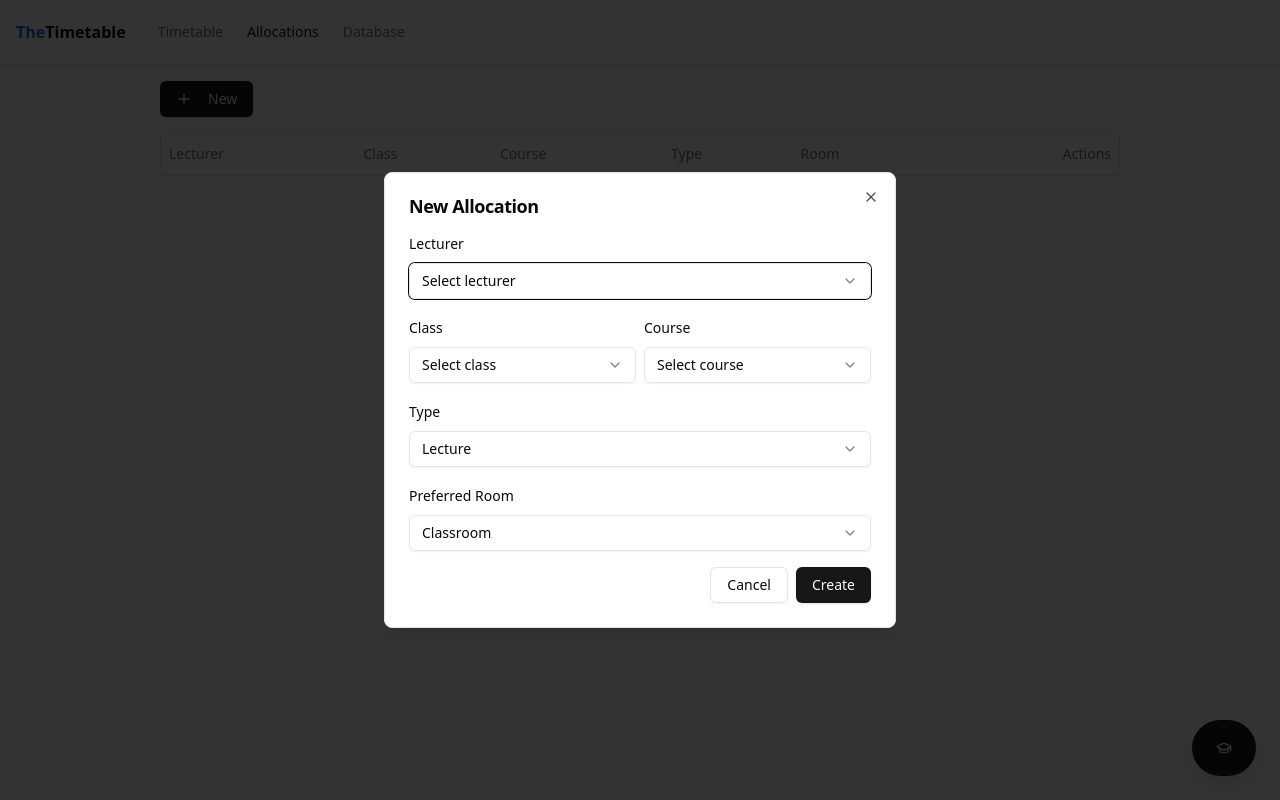
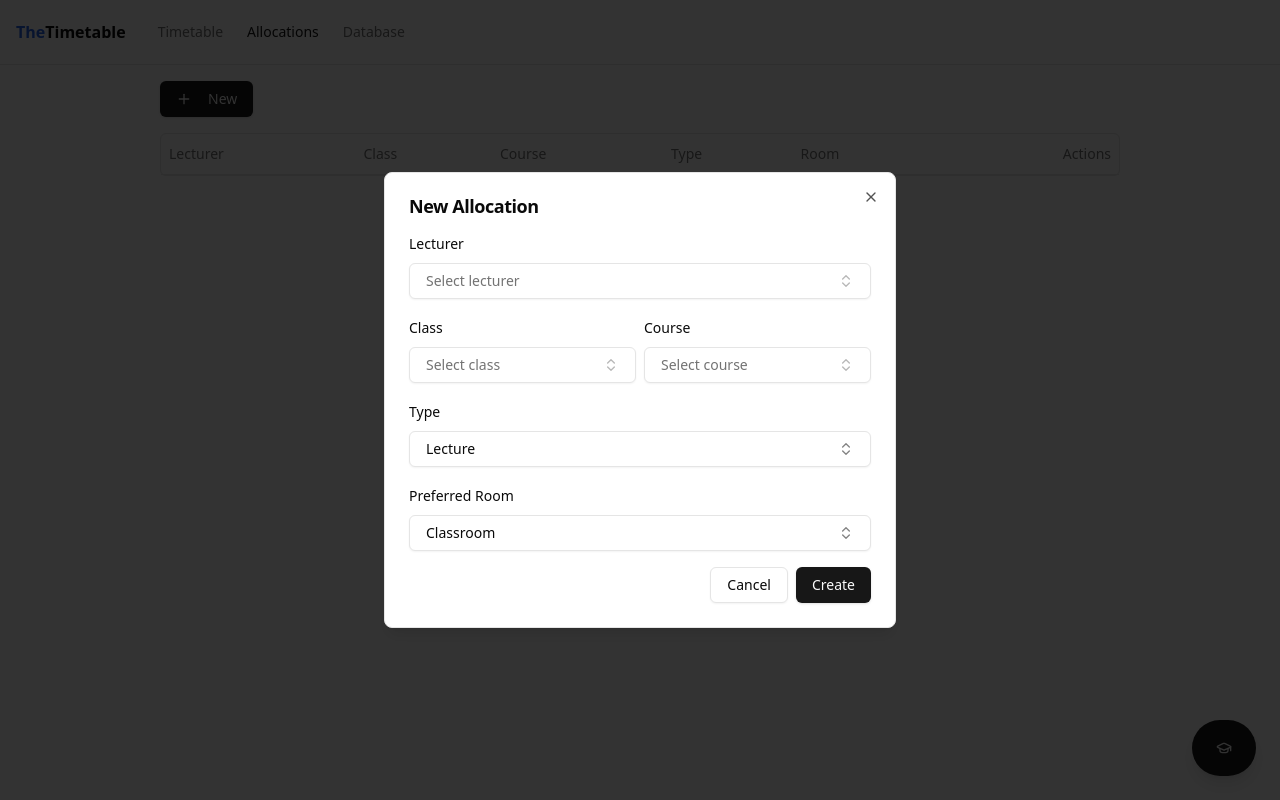
Before and after one commit to ntholi/timetable-maker, a Next.js app: page /allocations in a window 1280 px wide. Both pictures are taken after a click on the button "New". Built offline with nearby package versions, Linux system fonts and the light colour scheme.

Commit message:
create autocomplete

```diff
--- a/package.json
+++ b/package.json
@@ -13,6 +13,7 @@
     "@radix-ui/react-dialog": "^1.1.2",
     "@radix-ui/react-dropdown-menu": "^2.1.2",
     "@radix-ui/react-label": "^2.1.0",
+    "@radix-ui/react-popover": "^1.1.2",
     "@radix-ui/react-radio-group": "^1.2.1",
     "@radix-ui/react-select": "^2.1.2",
     "@radix-ui/react-slot": "^1.1.0",
--- a/src/app/(dashboard)/allocations/AllocationDialog.tsx
+++ b/src/app/(dashboard)/allocations/AllocationDialog.tsx
@@ -15,13 +15,7 @@ import {
   FormLabel,
   FormMessage,
 } from '@/components/ui/form';
-import {
-  Select,
-  SelectContent,
-  SelectItem,
-  SelectTrigger,
-  SelectValue,
-} from '@/components/ui/select';
+import { AutoComplete } from '@/components/ui/autocomplete';
 import { useFacultyStore } from '@/stores/facultyStore';
 import { zodResolver } from '@hookform/resolvers/zod';
 import { useEffect, useState } from 'react';
@@ -137,7 +131,13 @@ export function AllocationDialog({
               render={({ field }) => (
                 <FormItem>
                   <FormLabel>Lecturer</FormLabel>
-                  <Select
+                  <FormControl>
+                    <AutoComplete
+                      options={lecturers.map((lecturer) => ({
+                        value: lecturer.id ?? '',
+                        label: `${lecturer.title} ${lecturer.name}`,
+                      }))}
+                      value={field.value.id}
                       onValueChange={(value) => {
                         const lecturer = lecturers.find((l) => l.id === value);
                         if (lecturer) {
@@ -148,21 +148,9 @@ export function AllocationDialog({
                           });
                         }
                       }}
-                    value={field.value.id}
-                  >
-                    <FormControl>
-                      <SelectTrigger>
-                        <SelectValue placeholder='Select lecturer' />
-                      </SelectTrigger>
+                      placeholder='Select lecturer'
+                    />
                   </FormControl>
-                    <SelectContent>
-                      {lecturers.map((lecturer) => (
-                        <SelectItem key={lecturer.id} value={lecturer.id ?? ''}>
-                          {lecturer.title} {lecturer.name}
-                        </SelectItem>
-                      ))}
-                    </SelectContent>
-                  </Select>
                   <FormMessage />
                 </FormItem>
               )}
@@ -175,7 +163,13 @@ export function AllocationDialog({
                 render={({ field }) => (
                   <FormItem>
                     <FormLabel>Class</FormLabel>
-                    <Select
+                    <FormControl>
+                      <AutoComplete
+                        options={classes.map((cls) => ({
+                          value: cls.id ?? '',
+                          label: cls.name,
+                        }))}
+                        value={field.value.id}
                         onValueChange={(value) => {
                           const cls = classes.find((c) => c.id === value);
                           if (cls) {
@@ -185,21 +179,9 @@ export function AllocationDialog({
                             });
                           }
                         }}
-                      value={field.value.id}
-                    >
-                      <FormControl>
-                        <SelectTrigger>
-                          <SelectValue placeholder='Select class' />
-                        </SelectTrigger>
+                        placeholder='Select class'
+                      />
                     </FormControl>
-                      <SelectContent>
-                        {classes.map((cls) => (
-                          <SelectItem key={cls.id} value={cls.id ?? ''}>
-                            {cls.name}
-                          </SelectItem>
-                        ))}
-                      </SelectContent>
-                    </Select>
                     <FormMessage />
                   </FormItem>
                 )}
@@ -211,7 +193,13 @@ export function AllocationDialog({
                 render={({ field }) => (
                   <FormItem>
                     <FormLabel>Course</FormLabel>
-                    <Select
+                    <FormControl>
+                      <AutoComplete
+                        options={courses.map((course) => ({
+                          value: course.id ?? '',
+                          label: course.name,
+                        }))}
+                        value={field.value.id}
                         onValueChange={(value) => {
                           const course = courses.find((c) => c.id === value);
                           if (course) {
@@ -221,21 +209,9 @@ export function AllocationDialog({
                             });
                           }
                         }}
-                      value={field.value.id}
-                    >
-                      <FormControl>
-                        <SelectTrigger>
-                          <SelectValue placeholder='Select course' />
-                        </SelectTrigger>
+                        placeholder='Select course'
+                      />
                     </FormControl>
-                      <SelectContent>
-                        {courses.map((course) => (
-                          <SelectItem key={course.id} value={course.id ?? ''}>
-                            {course.name}
-                          </SelectItem>
-                        ))}
-                      </SelectContent>
-                    </Select>
                     <FormMessage />
                   </FormItem>
                 )}
@@ -248,20 +224,17 @@ export function AllocationDialog({
               render={({ field }) => (
                 <FormItem>
                   <FormLabel>Type</FormLabel>
-                  <Select onValueChange={field.onChange} value={field.value}>
                   <FormControl>
-                      <SelectTrigger>
-                        <SelectValue placeholder='Select type' />
-                      </SelectTrigger>
+                    <AutoComplete
+                      options={allocationTypes.map((type) => ({
+                        value: type,
+                        label: type,
+                      }))}
+                      value={field.value}
+                      onValueChange={field.onChange}
+                      placeholder='Select type'
+                    />
                   </FormControl>
-                    <SelectContent>
-                      {allocationTypes.map((type) => (
-                        <SelectItem key={type} value={type}>
-                          {type}
-                        </SelectItem>
-                      ))}
-                    </SelectContent>
-                  </Select>
                   <FormMessage />
                 </FormItem>
               )}
@@ -273,20 +246,17 @@ export function AllocationDialog({
               render={({ field }) => (
                 <FormItem>
                   <FormLabel>Preferred Room</FormLabel>
-                  <Select onValueChange={field.onChange} value={field.value}>
                   <FormControl>
-                      <SelectTrigger>
-                        <SelectValue placeholder='Select room' />
-                      </SelectTrigger>
+                    <AutoComplete
+                      options={roomTypes.map((room) => ({
+                        value: room,
+                        label: room,
+                      }))}
+                      value={field.value}
+                      onValueChange={field.onChange}
+                      placeholder='Select room'
+                    />
                   </FormControl>
-                    <SelectContent>
-                      {roomTypes.map((room) => (
-                        <SelectItem key={room} value={room}>
-                          {room}
-                        </SelectItem>
-                      ))}
-                    </SelectContent>
-                  </Select>
                   <FormMessage />
                 </FormItem>
               )}
--- /dev/null
+++ b/src/components/ui/autocomplete.tsx
@@ -0,0 +1,104 @@
+'use client';
+
+import * as React from 'react';
+import {
+  Command,
+  CommandEmpty,
+  CommandGroup,
+  CommandInput,
+  CommandItem,
+} from '@/components/ui/command';
+import {
+  Popover,
+  PopoverContent,
+  PopoverTrigger,
+} from '@/components/ui/popover';
+import { Button } from '@/components/ui/button';
+import { cn } from '@/lib/utils';
+import { Check, ChevronsUpDown } from 'lucide-react';
+
+export type Option = {
+  value: string;
+  label: string;
+};
+
+interface AutoCompleteProps {
+  options: Option[];
+  value?: string;
+  onValueChange?: (value: string) => void;
+  placeholder?: string;
+  emptyMessage?: string;
+  className?: string;
+  disabled?: boolean;
+}
+
+export function AutoComplete({
+  options,
+  value,
+  onValueChange,
+  placeholder = 'Select an option',
+  emptyMessage = 'No results found.',
+  className,
+  disabled,
+}: AutoCompleteProps) {
+  const [open, setOpen] = React.useState(false);
+  const [searchQuery, setSearchQuery] = React.useState('');
+
+  const filteredOptions = options.filter((option) =>
+    option.label.toLowerCase().includes(searchQuery.toLowerCase())
+  );
+
+  const selectedOption = options.find((option) => option.value === value);
+
+  return (
+    <Popover open={open} onOpenChange={setOpen}>
+      <PopoverTrigger asChild>
+        <Button
+          variant='outline'
+          role='combobox'
+          aria-expanded={open}
+          className={cn(
+            'w-full justify-between font-normal',
+            !value && 'text-muted-foreground',
+            className
+          )}
+          disabled={disabled}
+        >
+          {selectedOption ? selectedOption.label : placeholder}
+          <ChevronsUpDown className='ml-2 h-4 w-4 shrink-0 opacity-50' />
+        </Button>
+      </PopoverTrigger>
+      <PopoverContent className='w-[--radix-popover-trigger-width] p-0'>
+        <Command>
+          <CommandInput
+            placeholder={`Search ${placeholder.toLowerCase()}...`}
+            value={searchQuery}
+            onValueChange={setSearchQuery}
+          />
+          <CommandEmpty>{emptyMessage}</CommandEmpty>
+          <CommandGroup className='max-h-[300px] overflow-auto'>
+            {filteredOptions.map((option) => (
+              <CommandItem
+                key={option.value}
+                value={option.value}
+                onSelect={(currentValue) => {
+                  onValueChange?.(currentValue);
+                  setOpen(false);
+                  setSearchQuery('');
+                }}
+              >
+                <Check
+                  className={cn(
+                    'mr-2 h-4 w-4',
+                    value === option.value ? 'opacity-100' : 'opacity-0'
+                  )}
+                />
+                {option.label}
+              </CommandItem>
+            ))}
+          </CommandGroup>
+        </Command>
+      </PopoverContent>
+    </Popover>
+  );
+}
--- /dev/null
+++ b/src/components/ui/popover.tsx
@@ -0,0 +1,31 @@
+'use client';
+
+import * as React from 'react';
+import * as PopoverPrimitive from '@radix-ui/react-popover';
+
+import { cn } from '@/lib/utils';
+
+const Popover = PopoverPrimitive.Root;
+
+const PopoverTrigger = PopoverPrimitive.Trigger;
+
+const PopoverContent = React.forwardRef<
+  React.ElementRef<typeof PopoverPrimitive.Content>,
+  React.ComponentPropsWithoutRef<typeof PopoverPrimitive.Content>
+>(({ className, align = 'center', sideOffset = 4, ...props }, ref) => (
+  <PopoverPrimitive.Portal>
+    <PopoverPrimitive.Content
+      ref={ref}
+      align={align}
+      sideOffset={sideOffset}
+      className={cn(
+        'z-50 w-72 rounded-md border bg-popover p-4 text-popover-foreground shadow-md outline-none data-[state=open]:animate-in data-[state=closed]:animate-out data-[state=closed]:fade-out-0 data-[state=open]:fade-in-0 data-[state=closed]:zoom-out-95 data-[state=open]:zoom-in-95 data-[side=bottom]:slide-in-from-top-2 data-[side=left]:slide-in-from-right-2 data-[side=right]:slide-in-from-left-2 data-[side=top]:slide-in-from-bottom-2',
+        className
+      )}
+      {...props}
+    />
+  </PopoverPrimitive.Portal>
+));
+PopoverContent.displayName = PopoverPrimitive.Content.displayName;
+
+export { Popover, PopoverTrigger, PopoverContent };
```
Also changed, not shown: 1 other file (tests, documents, lock files or other folders). Lines whose indentation alone changed are shown as unchanged.
